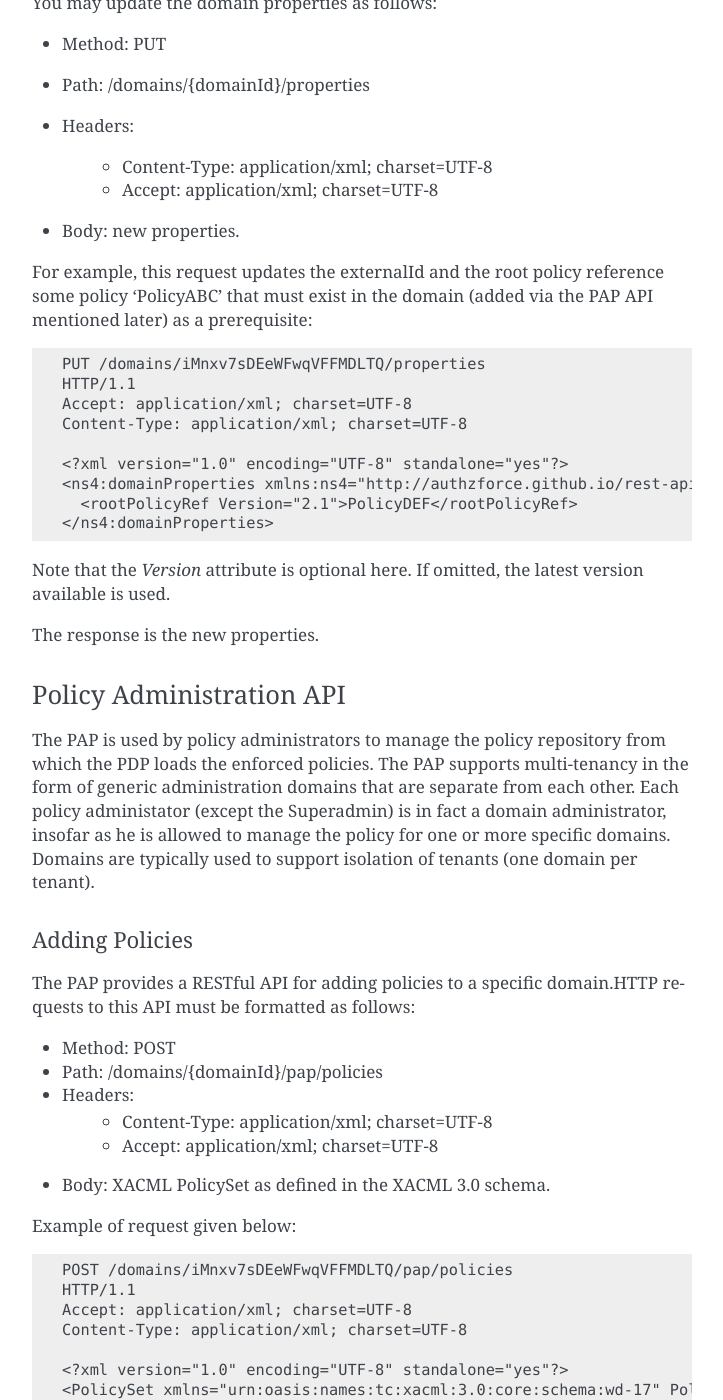
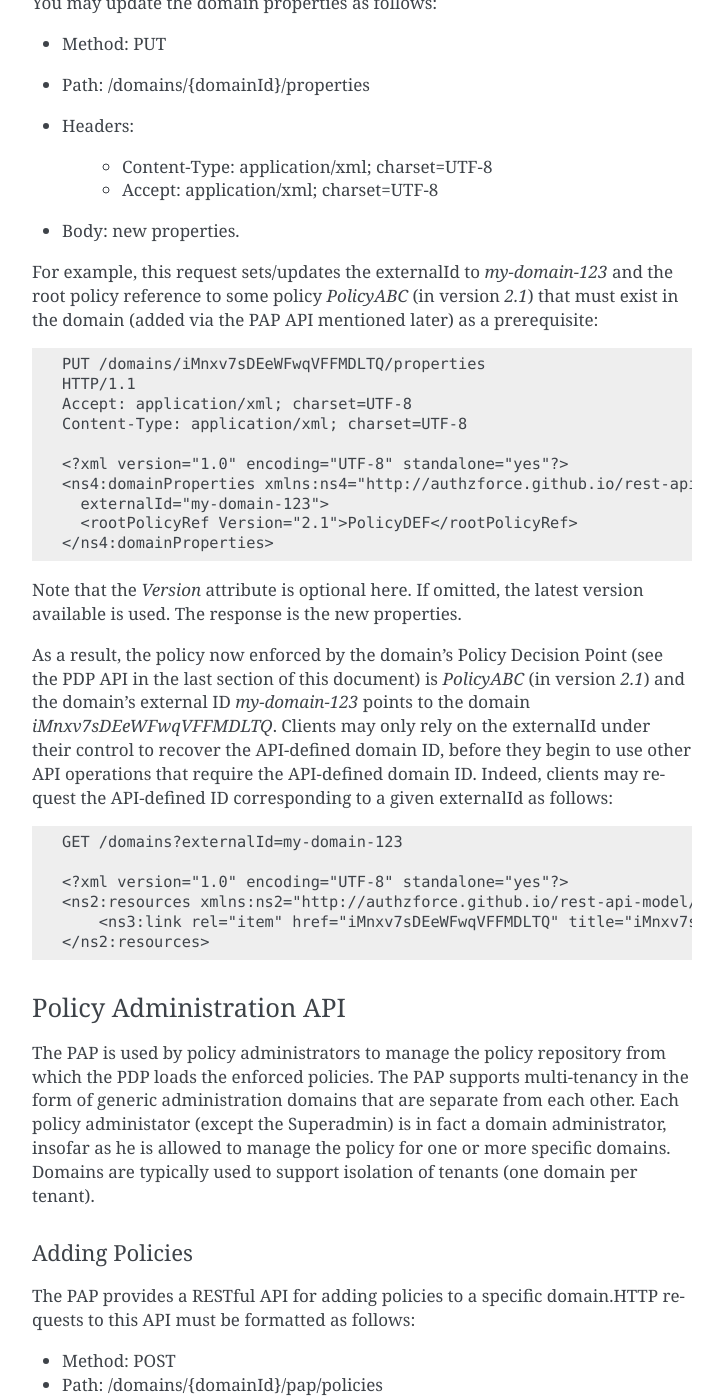
Before and after one commit to authzforce/fiware, a Sphinx documentation site: the page built from doc/UserAndProgrammersGuide.rst, in a window 1280 px wide and 1400 px high, scrolled down 2444 px. Shown: the whole window, without its empty margins (388-1111 px from the left). Built offline with Sphinx 7.4.7, drawn with Linux system fonts in a browser that asks for light colours; formulas are drawn with MathJax 3.

Commit message:
Added API operation get domain by externalId

```diff
--- a/doc/UserAndProgrammersGuide.rst
+++ b/doc/UserAndProgrammersGuide.rst
@@ -78,7 +78,7 @@ You may update the domain properties as follows:
 
 * Body: new properties.
 
-For example, this request updates the externalId and the root policy reference some policy 'PolicyABC' that must exist in the domain (added via the PAP API mentioned later) as a prerequisite::
+For example, this request sets/updates the externalId to *my-domain-123* and the root policy reference to some policy *PolicyABC* (in version *2.1*) that must exist in the domain (added via the PAP API mentioned later) as a prerequisite::
 
  PUT /domains/iMnxv7sDEeWFwqVFFMDLTQ/properties
  HTTP/1.1
@@ -86,13 +86,22 @@ For example, this request updates the externalId and the root policy reference s
  Content-Type: application/xml; charset=UTF-8
 
  <?xml version="1.0" encoding="UTF-8" standalone="yes"?>
- <ns4:domainProperties xmlns:ns4="http://authzforce.github.io/rest-api-model/xmlns/authz/4" externalId="my-domain-123">
+ <ns4:domainProperties xmlns:ns4="http://authzforce.github.io/rest-api-model/xmlns/authz/4"
+   externalId="my-domain-123">
    <rootPolicyRef Version="2.1">PolicyDEF</rootPolicyRef>
  </ns4:domainProperties>
 
 Note that the *Version* attribute is optional here. If omitted, the latest version available is used.
+The response is the new properties.
 
-The response is the new properties.
+As a result, the policy now enforced by the domain's Policy Decision Point (see the PDP API in the last section of this document) is *PolicyABC* (in version *2.1*) and the domain's external ID *my-domain-123* points to the domain *iMnxv7sDEeWFwqVFFMDLTQ*. Clients may only rely on the externalId under their control to recover the API-defined domain ID, before they begin to use other API operations that require the API-defined domain ID. Indeed, clients may request the API-defined ID corresponding to a given externalId as follows::
+
+ GET /domains?externalId=my-domain-123
+
+ <?xml version="1.0" encoding="UTF-8" standalone="yes"?>
+ <ns2:resources xmlns:ns2="http://authzforce.github.io/rest-api-model/xmlns/authz/4" xmlns:ns3="http://www.w3.org/2005/Atom">
+     <ns3:link rel="item" href="iMnxv7sDEeWFwqVFFMDLTQ" title="iMnxv7sDEeWFwqVFFMDLTQ"/>
+ </ns2:resources>
 
 
 Policy Administration API
```
